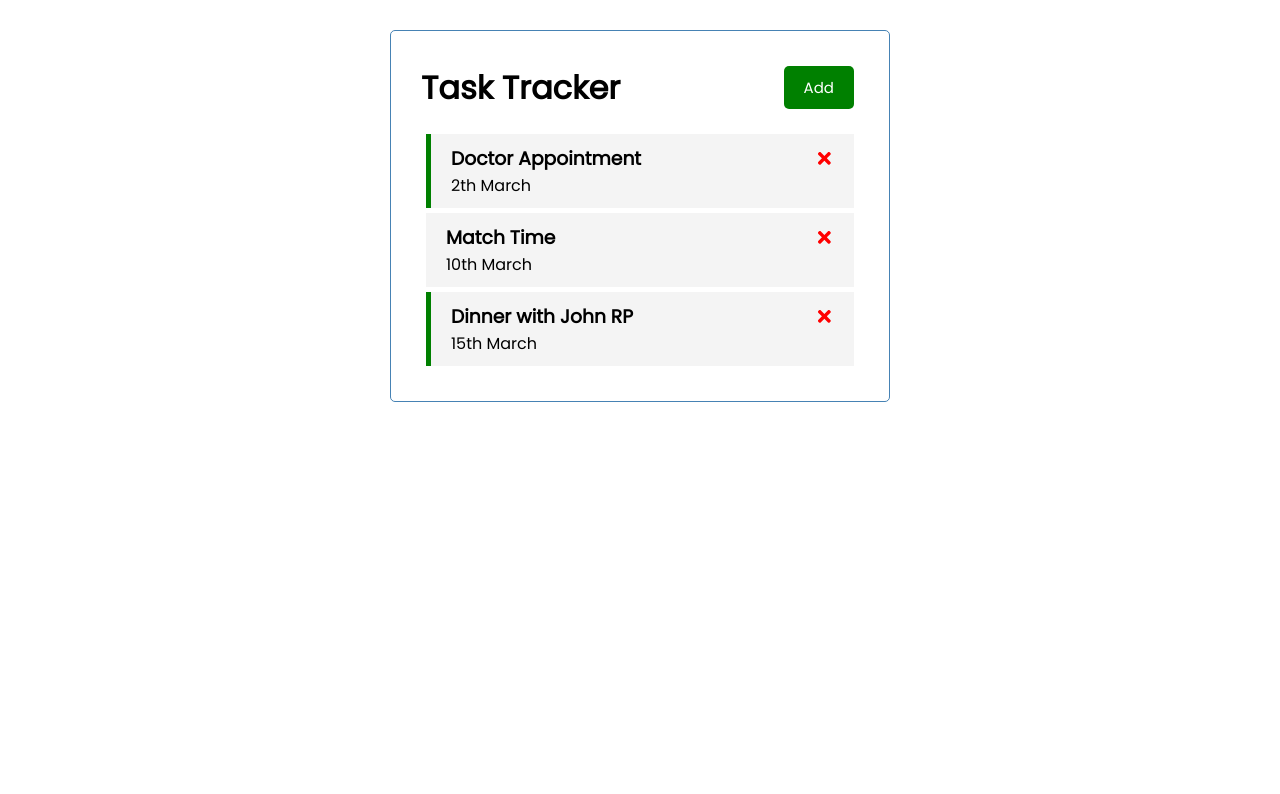
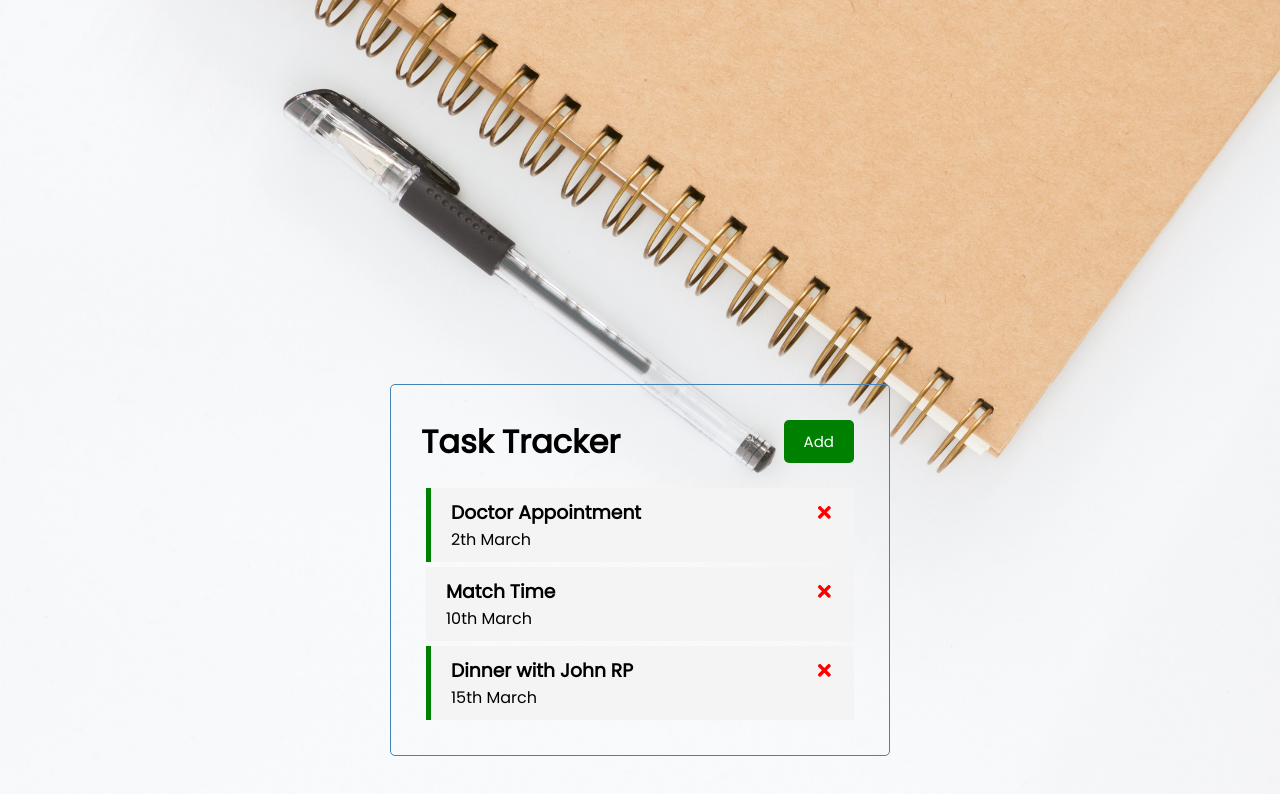
Before and after one commit to Vincecoorp21/Task-Tracker-v1, a React (Create React App) app: page / in a window 1280 px wide. Shown: the top 794 px of the page. Built offline with nearby package versions, Linux system fonts and the light colour scheme.

Commit message:
Add Background

```diff
--- a/src/index.css
+++ b/src/index.css
@@ -8,11 +8,15 @@
 
 body {
   font-family: 'Poppins', sans-serif;
+  background-image: url(../src/assets/notebook1.jpg);
+  background-size: cover;
+  width: 100vw;
+  height: 100vh;
 }
 
 .container {
   max-width: 500px;
-  margin: 30px auto;
+  margin: 30% auto;
   overflow: auto;
   min-height: 300px;
   border: 1px solid steelblue;
```
Also changed, not shown: src/assets/notebook1.jpg (added).
